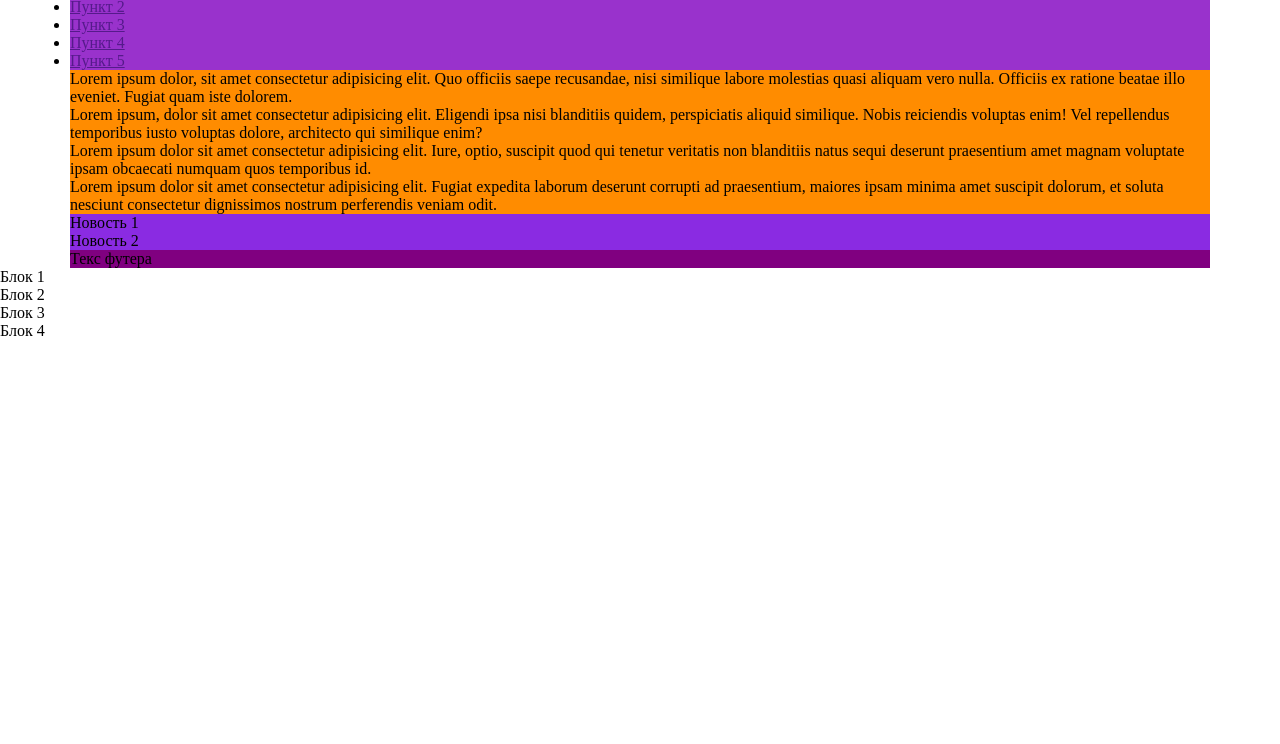
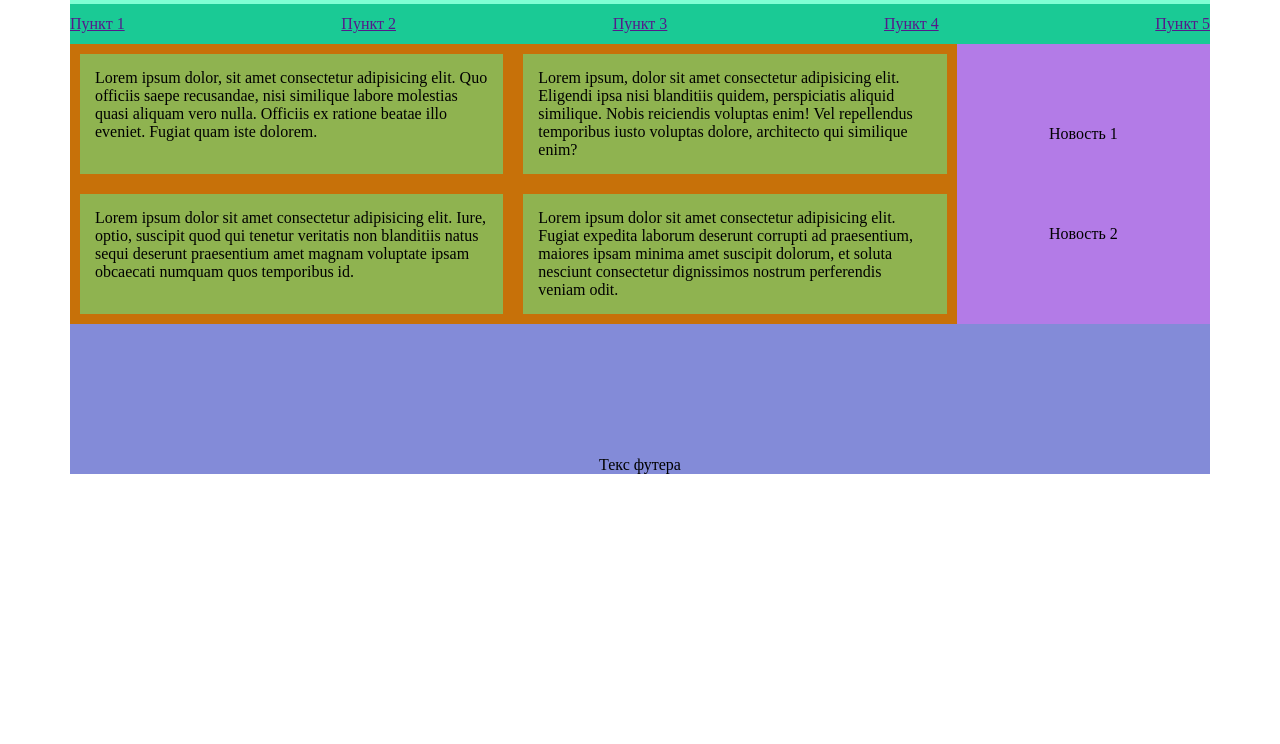
Before and after one commit to bronrooom/base_js_2022, a plain HTML site: page Verstka block/index.html in a window 1280 px wide. Shown: the part 56-800 px from the top of the page. Drawn offline with Linux system fonts and the light colour scheme.

Commit message:
Дополнение верстки + домашняя работа

```diff
--- a/Verstka block/index.html
+++ b/Verstka block/index.html
@@ -1,5 +1,6 @@
 <!DOCTYPE html>
 <html lang="en">
+
 <head>
     <meta charset="UTF-8">
     <meta http-equiv="X-UA-Compatible" content="IE=edge">
@@ -7,6 +8,7 @@
     <title>Verstka block</title>
     <link rel="stylesheet" href="./style.css">
 </head>
+
 <body>
     <!-- контейнер 1140 -->
     <div class="container">
@@ -26,26 +28,30 @@
             </ul>
         </nav>
         <!-- основной контен -->
+        <div class="content">
             <section class="main-section">
-            <div class="main-section-item">Lorem ipsum dolor, sit amet consectetur adipisicing elit. Quo officiis saepe recusandae, nisi similique labore molestias quasi aliquam vero nulla. Officiis ex ratione beatae illo eveniet. Fugiat quam iste dolorem.</div>
-            <div class="main-section-item">Lorem ipsum, dolor sit amet consectetur adipisicing elit. Eligendi ipsa nisi blanditiis quidem, perspiciatis aliquid similique. Nobis reiciendis voluptas enim! Vel repellendus temporibus iusto voluptas dolore, architecto qui similique enim?</div>
-            <div class="main-section-item">Lorem ipsum dolor sit amet consectetur adipisicing elit. Iure, optio, suscipit quod qui tenetur veritatis non blanditiis natus sequi deserunt praesentium amet magnam voluptate ipsam obcaecati numquam quos temporibus id.</div>
-            <div class="main-section-item">Lorem ipsum dolor sit amet consectetur adipisicing elit. Fugiat expedita laborum deserunt corrupti ad praesentium, maiores ipsam minima amet suscipit dolorum, et soluta nesciunt consectetur dignissimos nostrum perferendis veniam odit.</div>
+                <div class="main-section-item">Lorem ipsum dolor, sit amet consectetur adipisicing elit. Quo officiis
+                    saepe recusandae, nisi similique labore molestias quasi aliquam vero nulla. Officiis ex ratione
+                    beatae illo eveniet. Fugiat quam iste dolorem.</div>
+                <div class="main-section-item">Lorem ipsum, dolor sit amet consectetur adipisicing elit. Eligendi ipsa
+                    nisi blanditiis quidem, perspiciatis aliquid similique. Nobis reiciendis voluptas enim! Vel
+                    repellendus temporibus iusto voluptas dolore, architecto qui similique enim?</div>
+                <div class="main-section-item">Lorem ipsum dolor sit amet consectetur adipisicing elit. Iure, optio,
+                    suscipit quod qui tenetur veritatis non blanditiis natus sequi deserunt praesentium amet magnam
+                    voluptate ipsam obcaecati numquam quos temporibus id.</div>
+                <div class="main-section-item">Lorem ipsum dolor sit amet consectetur adipisicing elit. Fugiat expedita
+                    laborum deserunt corrupti ad praesentium, maiores ipsam minima amet suscipit dolorum, et soluta
+                    nesciunt consectetur dignissimos nostrum perferendis veniam odit.</div>
             </section>
             <!-- сайтбар -->
             <aside class="sidebar-right">
                 <div class="news">Новость 1</div>
                 <div class="news">Новость 2</div>
             </aside>
+        </div>
         <!-- футер (подвал) -->
         <footer>Текс футера</footer>
     </div>
-    <!-- пробуем flex -->
-    <div class="pink">
-        <div class="orange">Блок 1</div>
-        <div class="orange">Блок 2</div>
-        <div class="orange">Блок 3</div>
-        <div class="orange">Блок 4</div>
-    </div>
 </body>
+
 </html>
--- a/Verstka block/style.css
+++ b/Verstka block/style.css
@@ -13,22 +13,53 @@ ul {
 /* стили хэдара */
  header {
      background-color: aquamarine;
+     height/* высота */: 60px;
+     display: flex;
+     justify-content: space-between;/* space-between прижимает к краям родителя */
+     align-items: center;
  }
 /* стиль навигации */
 .main-menu {
-    background-color: darkorchid;
+    background-color: rgb(26, 202, 149);
+}
+.main-menu-list {
+    height: 40px;
+    display: flex;
+    justify-content: space-between;
+    align-items: center;
+    list-style: none;
 }
 /* стиль контентной части */
+.content {
+    display: flex;
+}
 .main-section {
-    background-color: darkorange;
+    background-color: rgb(199, 113, 9);
+    flex: 7;
+    display: flex;
+    flex-wrap: wrap;/* преносит вытесненный контент не помещаюсийся в строчку */
 }
-.main-sectio-item {
-    background-color: darkolivegreen;
+.main-section-item {
+    background-color: rgb(143, 179, 80);
+    width: calc(50% - 20px);
+    padding: 15px;
+    box-sizing: border-box;
+    margin: 10px;
 }
 /* стиль для сайт бара */
 .sidebar-right {
-background-color: blueviolet;
+background-color: rgb(179, 123, 231);
+flex: 2;
+display: flex;
+flex-direction: column;
+justify-content: space-evenly;
+align-items: center;
 }
 footer {
-    background-color: purple;
+    background-color: rgb(131, 139, 216);
+    height: 150px;
+    display: flex;
+    flex-direction: column;
+    justify-content: end;
+    align-items: center;
 }
```
Also changed, not shown: Verstka_HomeWork/index.html (added, +12 -0 lines), Verstka_HomeWork/index.js (added). Lines whose indentation alone changed are shown as unchanged.
